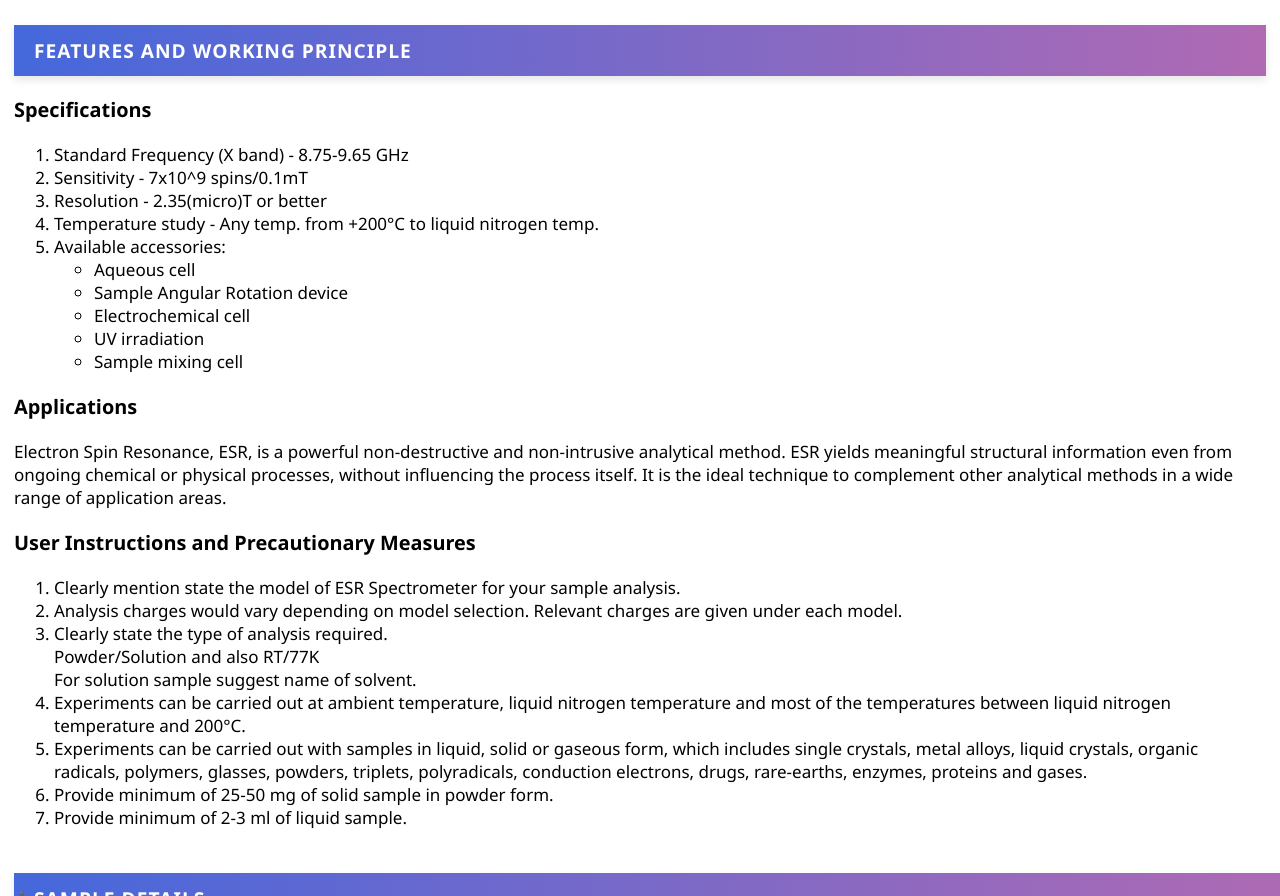
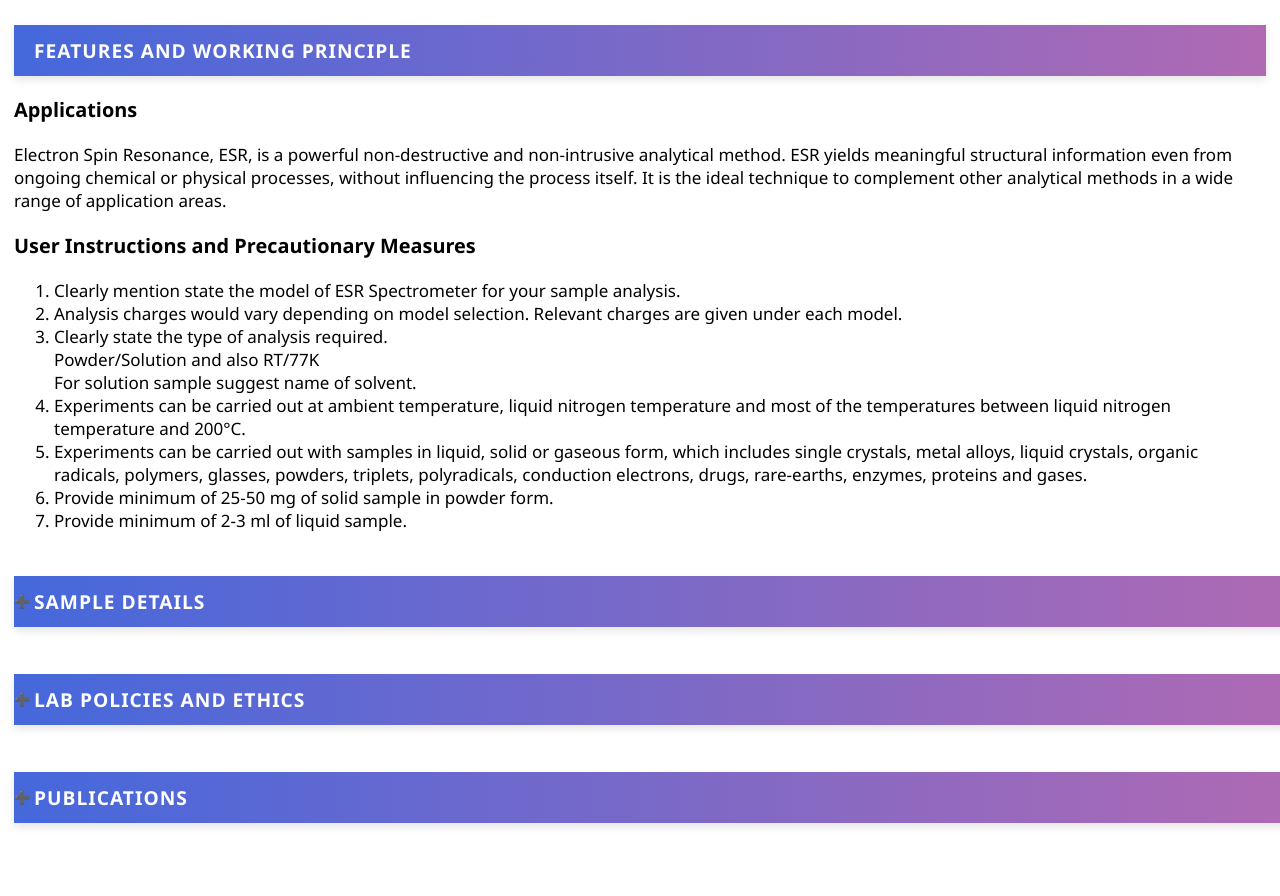
Before and after one commit to patient74/instrument-static, a plain HTML site: page index.html in a window 1280 px wide. Shown: the part 1210-2106 px from the top of the page. After the commit the page ends 2067 px from the top, so only its background shows below. Drawn offline with Linux system fonts and the light colour scheme.

Commit message:
Update index.html

```diff
--- a/index.html
+++ b/index.html
@@ -389,22 +389,6 @@ table tr {
     </div>
       <div class="grid-item features">
         <h2>Features and Working Principle</h2>
-        <h3>Specifications</h3>
-        <ol>
-            <li>Standard Frequency (X band) - 8.75-9.65 GHz</li>
-            <li>Sensitivity - 7x10^9 spins/0.1mT</li>
-            <li>Resolution - 2.35(micro)T or better</li>
-            <li>Temperature study - Any temp. from +200°C to liquid nitrogen temp.</li>
-            <li>Available accessories:
-                <ul>
-                    <li>Aqueous cell</li>
-                    <li>Sample Angular Rotation device</li>
-                    <li>Electrochemical cell</li>
-                    <li>UV irradiation</li>
-                    <li>Sample mixing cell</li>
-                </ul>
-            </li>
-        </ol>
         <h3>Applications</h3>
         <p>Electron Spin Resonance, ESR, is a powerful non-destructive and non-intrusive analytical method. ESR yields meaningful structural information even from ongoing chemical or physical processes, without influencing the process itself. It is the ideal technique to complement other analytical methods in a wide range of application areas.</p>
         <h3>User Instructions and Precautionary Measures</h3>
```
